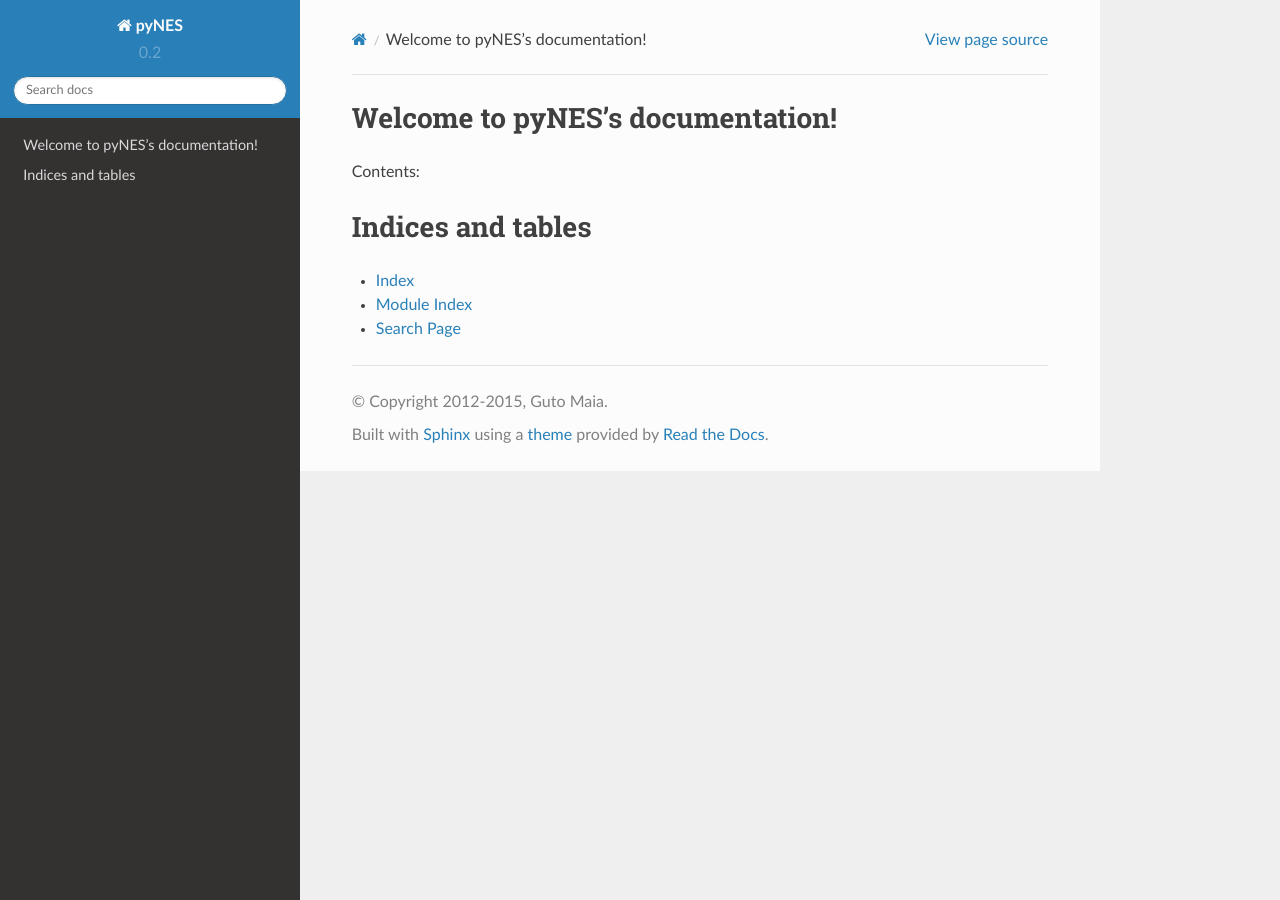
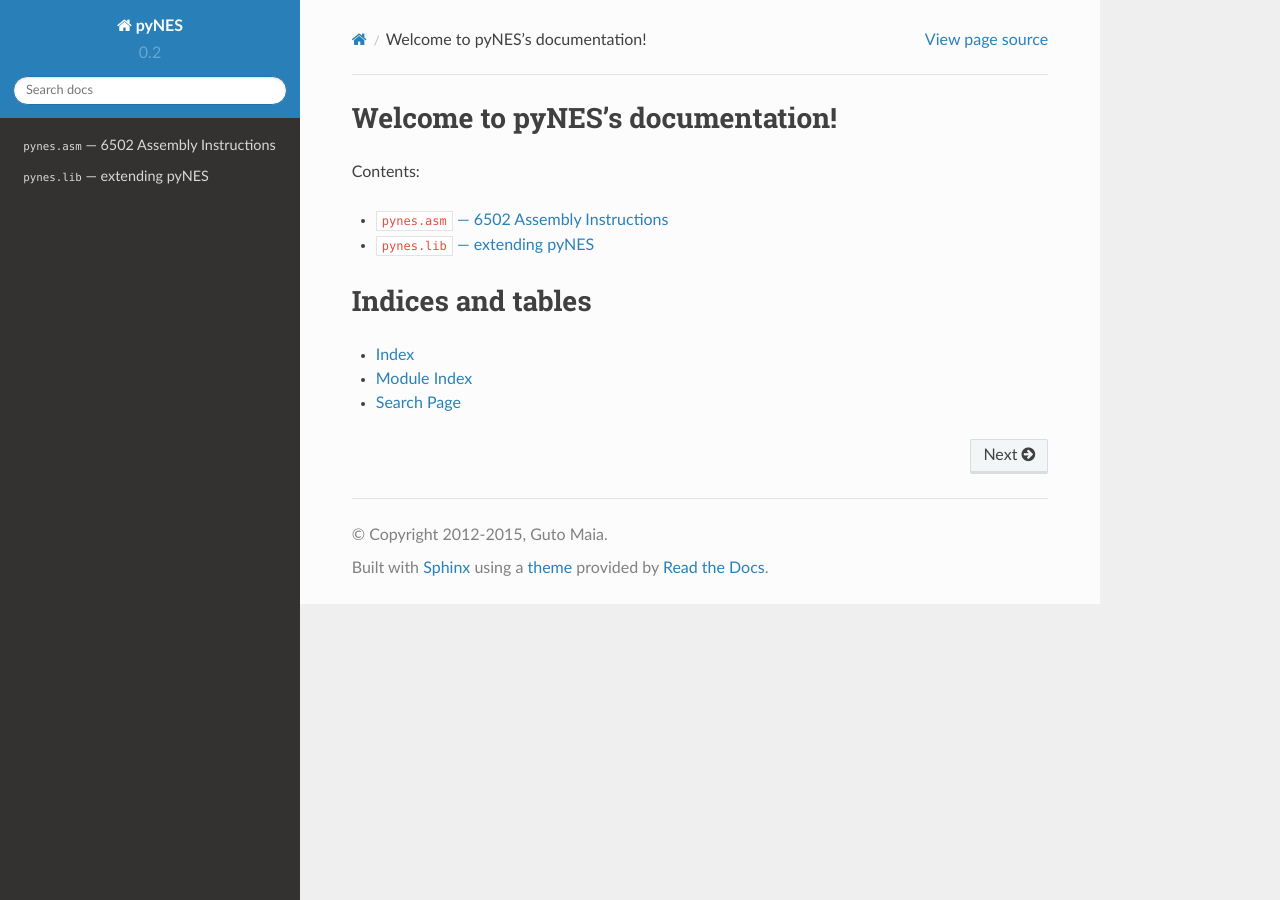
Before and after one commit to gutomaia/pyNES, a Sphinx documentation site: the page built from docs/index.rst, in a window 1280 px wide. Built offline with Sphinx 7.4.7 and the Read the Docs theme 2.0.0, drawn with Linux system fonts in a browser that asks for light colours.

Commit message:
first module doc on pyNES

```diff
--- /dev/null
+++ b/docs/asm.rst
@@ -0,0 +1,6 @@
+``pynes.asm`` --- 6502 Assembly Instructions
+=======================================
+
+.. automodule:: pynes.asm
+   :members:
+   :undoc-members:
--- a/docs/conf.py
+++ b/docs/conf.py
@@ -1,9 +1,21 @@
 import sys
 import os
 import time
+sys.path.insert(0, os.path.abspath(".."))
 import shlex
 import sphinx_rtd_theme
 
+# Project Properties
+
+project = u'pyNES'
+copyright = u'2012-%s, Guto Maia' % time.strftime('%Y')
+author = u'Guto Maia'
+version = '0.2'
+release = '0.2.1'
+
+# Document Properties
+
+master_doc = 'index'
 
 extensions = [
     'sphinx.ext.autodoc',
@@ -14,18 +26,17 @@ extensions = [
     'sphinx.ext.viewcode',
 ]
 
-templates_path = ['_templates']
-
+# templates_path = ['_templates']
 source_suffix = '.rst'
 
-master_doc = 'index'
+primary_domain = 'py'
+default_role = 'py:obj'
+autodoc_member_order = "bysource"
+autoclass_content = "both"
 
-project = u'pyNES'
-copyright = u'2012-%s, Guto Maia' % time.strftime('%Y')
-author = u'Guto Maia'
+autodoc_docstring_signature = True
 
-version = '0.2'
-release = '0.2.1'
+
 
 language = None
 
@@ -38,7 +49,7 @@ todo_include_todos = True
 
 html_theme = 'sphinx_rtd_theme'
 html_theme_path = [sphinx_rtd_theme.get_html_theme_path()]
-html_static_path = ['_static']
+# html_static_path = ['_static']
 htmlhelp_basename = 'pyNESdoc'
 
 # -- Options for LaTeX output ---------------------------------------------
--- a/docs/index.rst
+++ b/docs/index.rst
@@ -11,7 +11,8 @@ Contents:
 .. toctree::
    :maxdepth: 2
 
-
+   asm
+   lib
 
 Indices and tables
 ==================
--- /dev/null
+++ b/docs/lib.rst
@@ -0,0 +1,9 @@
+``pynes.lib`` --- extending pyNES
+=================================
+
+.. automodule:: pynes.lib
+
+    asm_def
+    -------
+    .. autoclass:: asm_def
+        :members:
```
Also changed, not shown: 1 other file.
